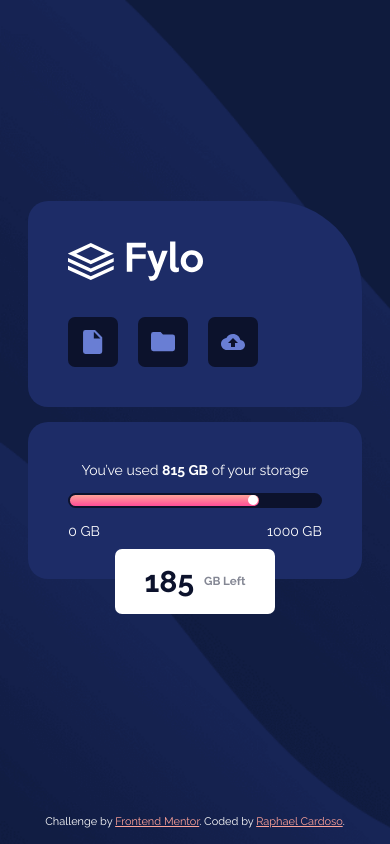
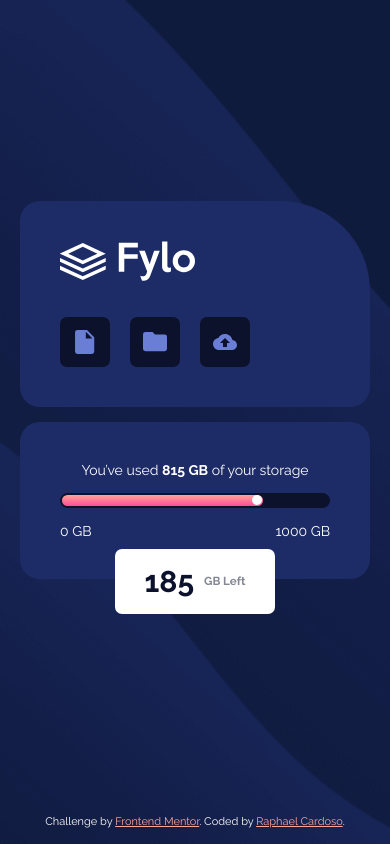
Before and after one commit to raphaelcardosos/fylo-data-storage-component, a plain HTML site: page index.html in a window 390 px wide. Drawn offline with Linux system fonts and the light colour scheme.

Commit message:
Update style.css

```diff
--- a/style/style.css
+++ b/style/style.css
@@ -259,11 +259,13 @@ body {
   .fylo .container .fylo__cpanel {
     margin: auto;
     margin-bottom: 15px;
-    width: 100%;
+    width: 350px;
+    max-width: 100%;
   }
   .fylo .container .fylo__storageStatus {
     margin: auto;
-    width: 100%;
+    width: 350px;
+    max-width: 100%;
   }
   .fylo .container .fylo__storageStatus .alert {
     text-align: center;
```
